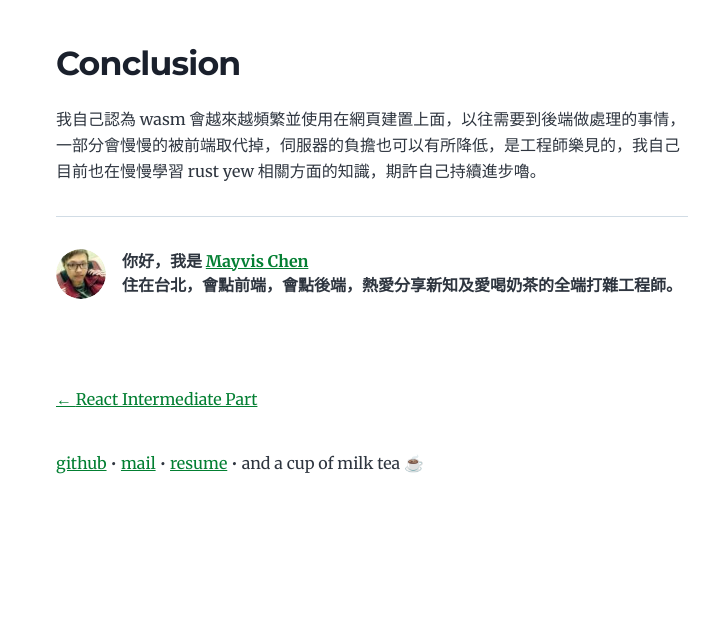
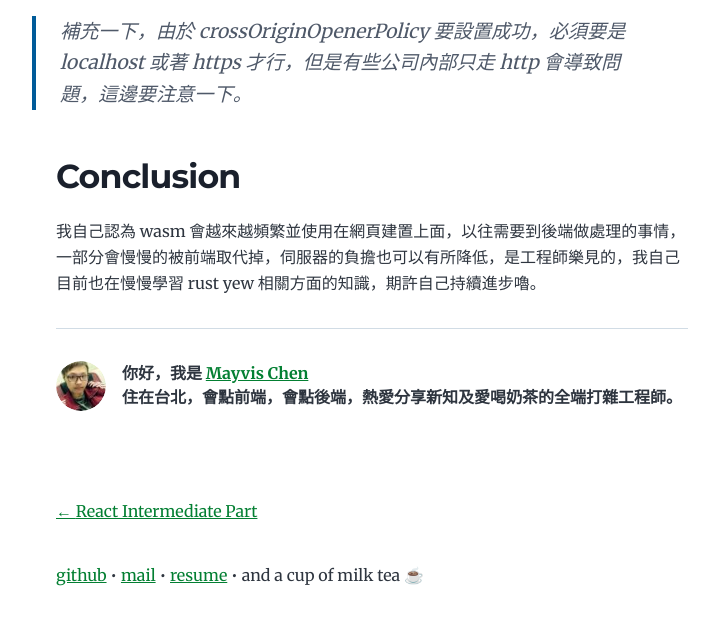
Before and after one commit to Mayvis/mayvis-blog, a Gatsby site: page /wasm-in-real-world/ in a window 1280 px wide. Shown: the part 3902-4527 px from the top of the page, without its empty margins (268-979 px from the left). Before the commit the page ends 4441 px from the top, so only its background shows below. Built offline with nearby package versions, Linux system fonts and the light colour scheme; Gatsby itself is replaced by a stand-in of ours; some packages are replaced by stand-ins of ours.

Commit message:
chore: add additional information for wasm in real world

````diff
--- a/content/blog/wasm-in-real-world/index.md
+++ b/content/blog/wasm-in-real-world/index.md
@@ -136,6 +136,8 @@ export default defineConfig({
 })
 ```
 
+> 補充一下，由於 crossOriginOpenerPolicy 要設置成功，必須要是 localhost 或著 https 才行，但是有些公司內部只走 http 會導致問題，這邊要注意一下。
+
 ## Conclusion
 
 我自己認為 wasm 會越來越頻繁並使用在網頁建置上面，以往需要到後端做處理的事情，一部分會慢慢的被前端取代掉，伺服器的負擔也可以有所降低，是工程師樂見的，我自己目前也在慢慢學習 rust yew 相關方面的知識，期許自己持續進步嚕。
````
